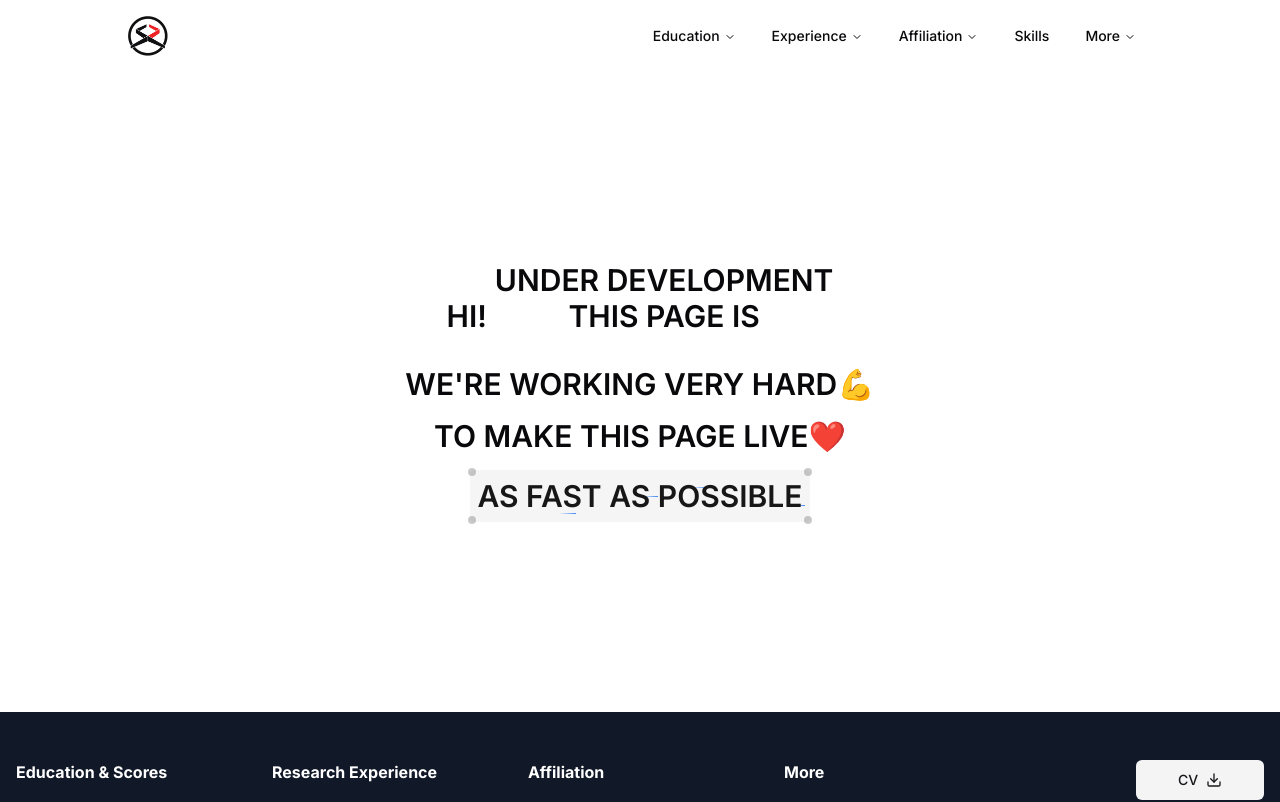
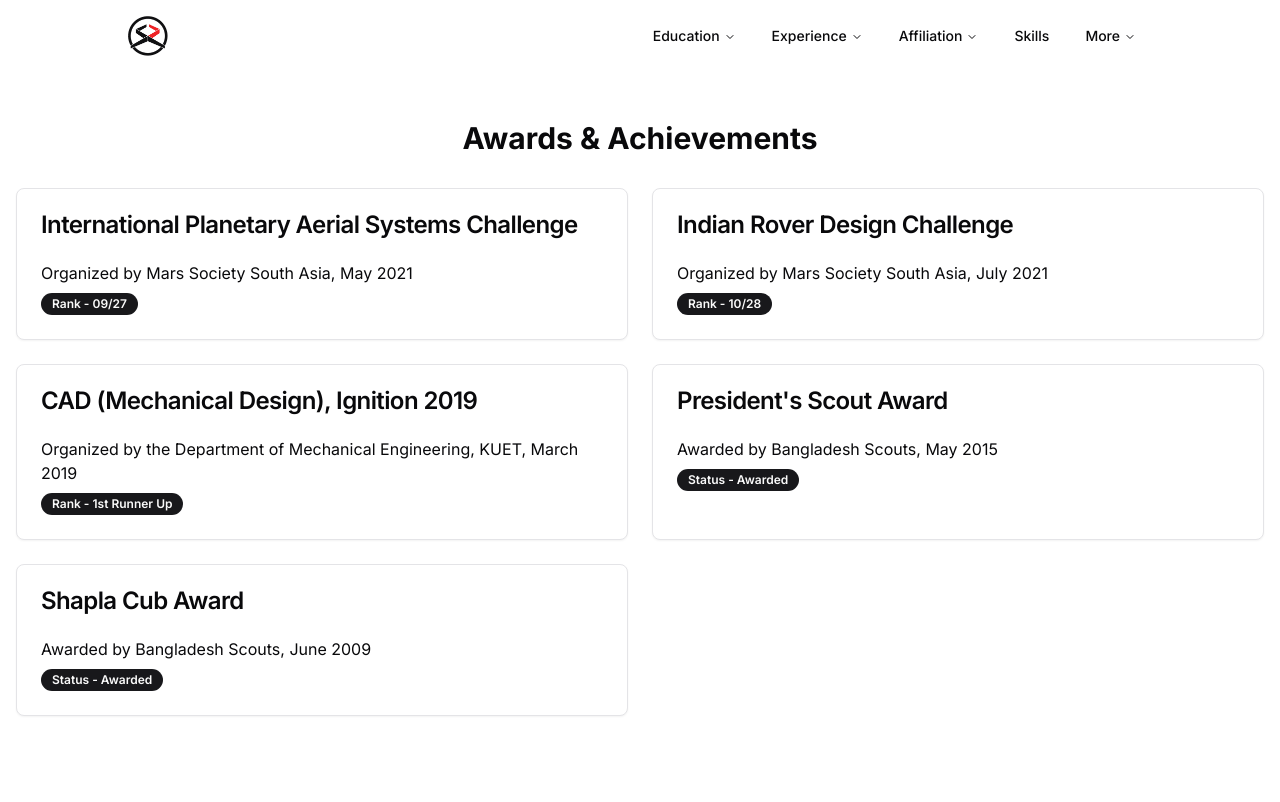
Before and after one commit to srdhrubo/srdhrubo, a Next.js app: page /achievements in a window 1280 px wide. Shown: the top 802 px of the page. Built offline with nearby package versions, Linux system fonts and the light colour scheme.

Commit message:
primarily added achievements page

```diff
--- a/src/app/(affiliation)/achievements/page.tsx
+++ b/src/app/(affiliation)/achievements/page.tsx
@@ -1,9 +1,66 @@
-import UnderDevelopment from "@/components/under-development";
+import { Badge } from "@/components/ui/badge";
+import { Card, CardContent, CardHeader, CardTitle } from "@/components/ui/card";
 
-export default function AchievementsPage() {
+export default function AwardsAchievementsPage() {
   return (
-    <div>
-      <UnderDevelopment />
-    </div>
+    <section className="py-12 min-h-screen">
+      <div className="container mx-auto px-4">
+        <h2 className="text-3xl font-bold text-center mb-8">
+          Awards & Achievements
+        </h2>
+        <div className="grid grid-cols-1 md:grid-cols-2 gap-6">
+          <Card>
+            <CardHeader>
+              <CardTitle>
+                International Planetary Aerial Systems Challenge
+              </CardTitle>
+            </CardHeader>
+            <CardContent>
+              <p>Organized by Mars Society South Asia, May 2021</p>
+              <Badge className="mt-2">Rank - 09/27</Badge>
+            </CardContent>
+          </Card>
+          <Card>
+            <CardHeader>
+              <CardTitle>Indian Rover Design Challenge</CardTitle>
+            </CardHeader>
+            <CardContent>
+              <p>Organized by Mars Society South Asia, July 2021</p>
+              <Badge className="mt-2">Rank - 10/28</Badge>
+            </CardContent>
+          </Card>
+          <Card>
+            <CardHeader>
+              <CardTitle>CAD (Mechanical Design), Ignition 2019</CardTitle>
+            </CardHeader>
+            <CardContent>
+              <p>
+                Organized by the Department of Mechanical Engineering, KUET,
+                March 2019
+              </p>
+              <Badge className="mt-2">Rank - 1st Runner Up</Badge>
+            </CardContent>
+          </Card>
+          <Card>
+            <CardHeader>
+              <CardTitle>President's Scout Award</CardTitle>
+            </CardHeader>
+            <CardContent>
+              <p>Awarded by Bangladesh Scouts, May 2015</p>
+              <Badge className="mt-2">Status - Awarded</Badge>
+            </CardContent>
+          </Card>
+          <Card>
+            <CardHeader>
+              <CardTitle>Shapla Cub Award</CardTitle>
+            </CardHeader>
+            <CardContent>
+              <p>Awarded by Bangladesh Scouts, June 2009</p>
+              <Badge className="mt-2">Status - Awarded</Badge>
+            </CardContent>
+          </Card>
+        </div>
+      </div>
+    </section>
   );
 }
```
